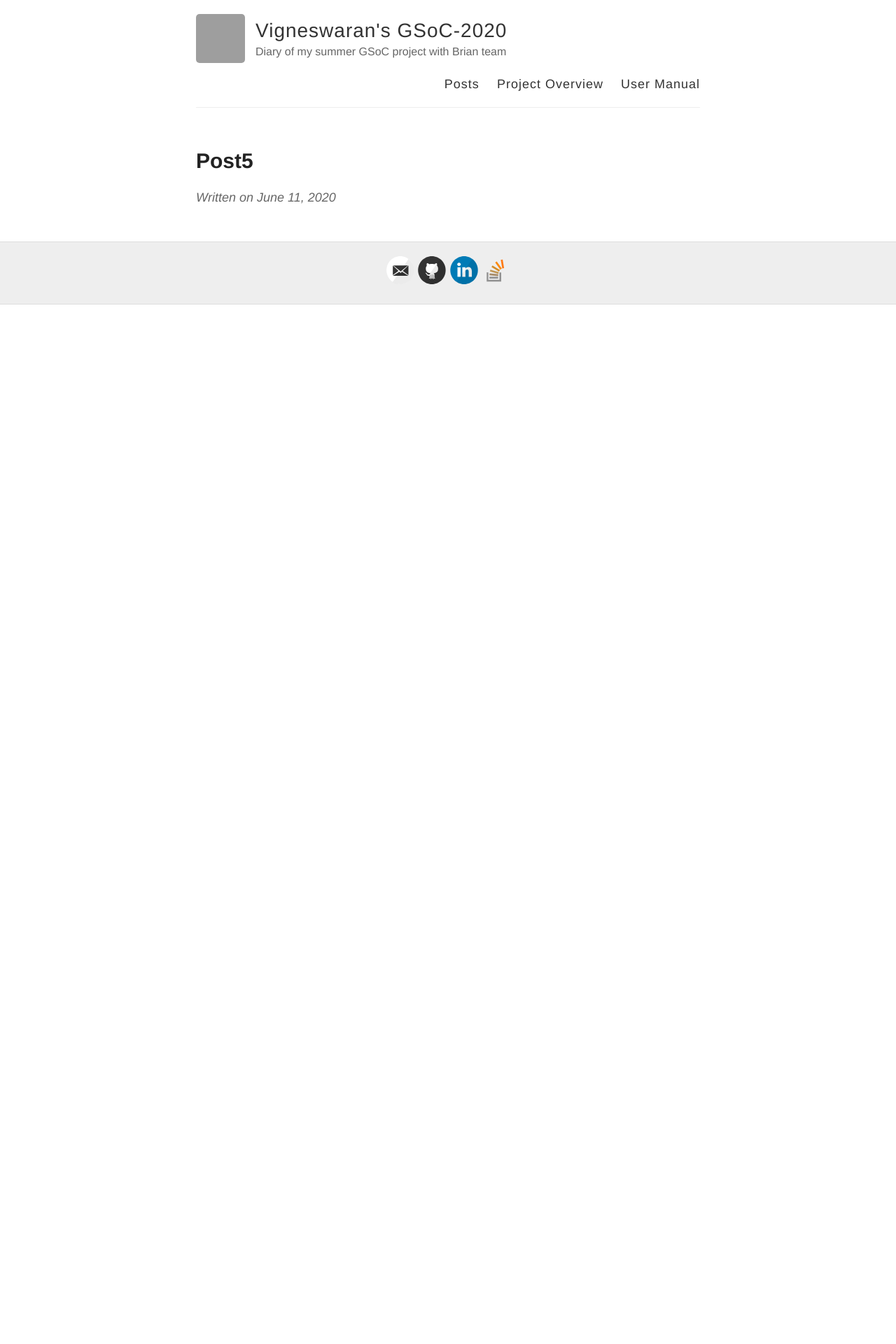
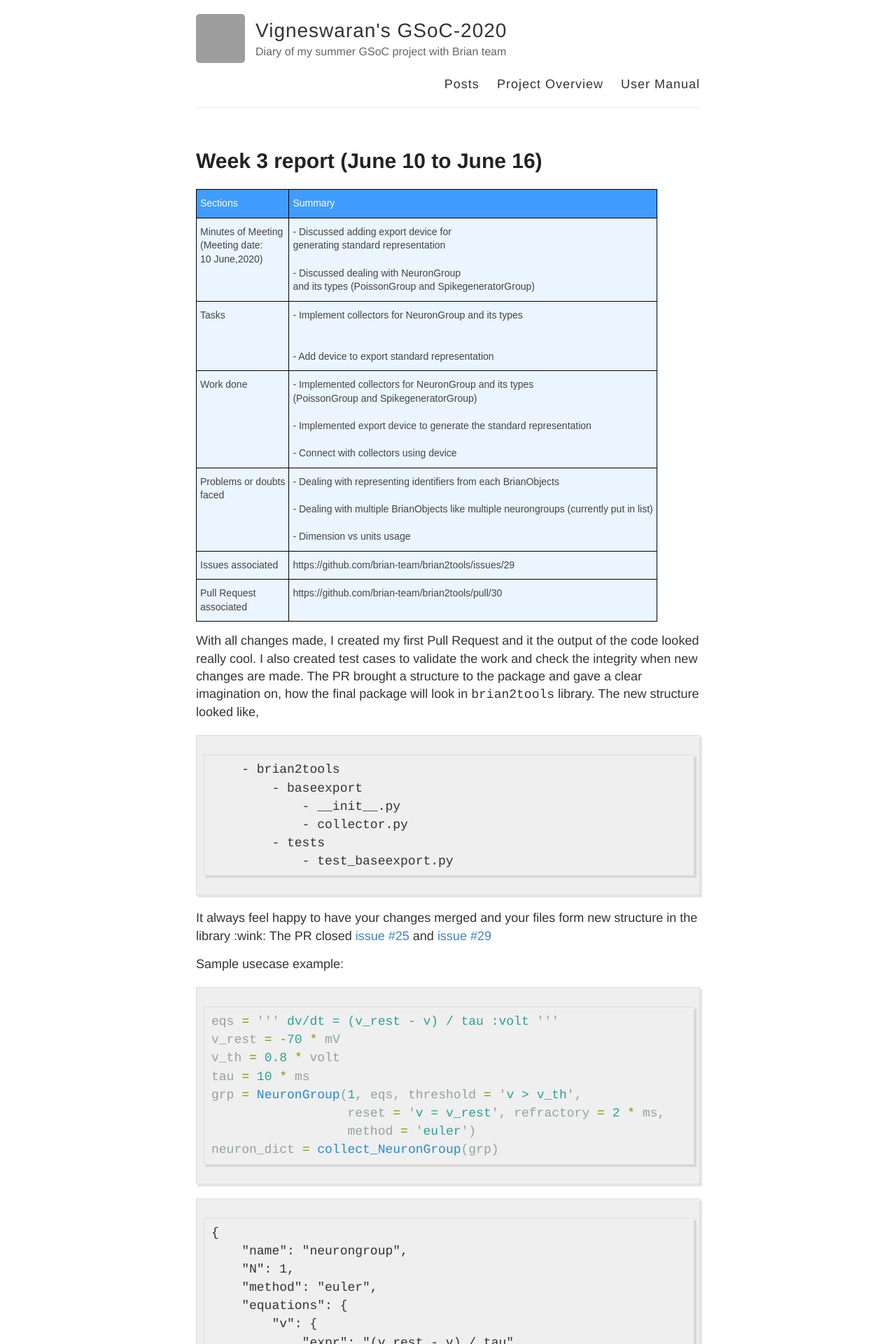
Before and after one commit to vigneswaran-chandrasekaran/Vigneswaran-chandrasekaran.github.io, a Jekyll site: the page built from _posts/2020-06-11-post5.md, in a window 1280 px wide. Shown: the top 1920 px of the page at 70% size. Built offline with Jekyll 4.4.1, drawn with Linux system fonts in a browser that asks for light colours; our own code applies the rules of GitHub Pages for plain Markdown files; comment, search, counter and statistics services are not loaded; before the commit the page ends 900 px from its top, so only the background shows below that; some of the changed text lies outside the part shown; grey boxes are pictures that could not be loaded.

Commit message:
Add first month

````diff
--- a/_posts/2020-06-11-post5.md
+++ b/_posts/2020-06-11-post5.md
@@ -0,0 +1,117 @@
+---
+layout: post
+title: Week 3 report (June 10 to June 16)
+---
+
+<style type="text/css">
+.tg  {border-collapse:collapse;border-color:#9ABAD9;border-spacing:0;}
+.tg td{background-color:#EBF5FF;border-color:#9ABAD9;border-style:solid;border-width:1px;color:#444;
+  font-family:Arial, sans-serif;font-size:14px;overflow:hidden;padding:10px 5px;word-break:normal;}
+.tg th{background-color:#409cff;border-color:#9ABAD9;border-style:solid;border-width:1px;color:#fff;
+  font-family:Arial, sans-serif;font-size:14px;font-weight:normal;overflow:hidden;padding:10px 5px;word-break:normal;}
+.tg .tg-73oq{border-color:#000000;text-align:left;vertical-align:top}
+</style>
+<table class="tg">
+<thead>
+  <tr>
+    <th class="tg-73oq">Sections</th>
+    <th class="tg-73oq">Summary</th>
+  </tr>
+</thead>
+<tbody>
+  <tr>
+    <td class="tg-73oq">Minutes of Meeting<br>(Meeting date: <br>10 June,2020)</td>
+    <td class="tg-73oq"><span style="font-weight:400;font-style:normal;text-decoration:none">- Discussed adding export device for</span><br><span style="font-weight:400;font-style:normal;text-decoration:none">generating standard representation</span><br><br><span style="font-weight:400;font-style:normal;text-decoration:none">- Discussed dealing with NeuronGroup</span><br><span style="font-weight:400;font-style:normal;text-decoration:none">and its types  (PoissonGroup and SpikegeneratorGroup)</span><br></td>
+  </tr>
+  <tr>
+    <td class="tg-73oq">Tasks</td>
+    <td class="tg-73oq"><span style="font-weight:400;font-style:normal;text-decoration:none">- Implement collectors for NeuronGroup and its types </span><br><br><br><span style="font-weight:400;font-style:normal;text-decoration:none">- Add device to export standard representation</span></td>
+  </tr>
+  <tr>
+    <td class="tg-73oq">Work done</td>
+    <td class="tg-73oq"><span style="font-weight:400;font-style:normal;text-decoration:none">- Implemented collectors for NeuronGroup and its types</span><br><span style="font-weight:400;font-style:normal;text-decoration:none">(PoissonGroup and SpikegeneratorGroup)</span><br><br><span style="font-weight:400;font-style:normal;text-decoration:none">- Implemented export device to generate the standard representation</span><br><br><span style="font-weight:400;font-style:normal;text-decoration:none">- Connect with collectors using device</span><br></td>
+  </tr>
+  <tr>
+    <td class="tg-73oq">Problems or doubts<br>faced<br></td>
+    <td class="tg-73oq"><span style="font-weight:400;font-style:normal;text-decoration:none">- Dealing with representing identifiers from each BrianObjects</span><br><br><span style="font-weight:400;font-style:normal;text-decoration:none">- Dealing with multiple BrianObjects like multiple neurongroups (currently put in list)</span><br><br><span style="font-weight:400;font-style:normal;text-decoration:none">- Dimension vs units usage</span></td>
+  </tr>
+  <tr>
+    <td class="tg-73oq">Issues associated</td>
+    <td class="tg-73oq">https://github.com/brian-team/brian2tools/issues/29</td>
+  </tr>
+  <tr>
+    <td class="tg-73oq">Pull Request<br>associated</td>
+    <td class="tg-73oq">https://github.com/brian-team/brian2tools/pull/30</td>
+  </tr>
+</tbody>
+</table>
+
+With all changes made, I created my first Pull Request and it the output of the code looked really cool.
+I also created test cases to validate the work and check the integrity when new changes are made. The PR
+brought a structure to the package and gave a clear imagination on, how the final package will look in
+`brian2tools` library.
+The new structure looked like,
+```
+    - brian2tools
+        - baseexport
+            - __init__.py
+            - collector.py
+        - tests
+            - test_baseexport.py
+```
+It always feel happy to have your changes merged and your files form new structure in the library :wink:
+The PR closed [issue #25](https://github.com/brian-team/brian2tools/issues/25) and
+[issue #29](https://github.com/brian-team/brian2tools/issues/29)
+
+Sample usecase example:
+
+```python
+eqs = ''' dv/dt = (v_rest - v) / tau :volt '''
+v_rest = -70 * mV
+v_th = 0.8 * volt
+tau = 10 * ms
+grp = NeuronGroup(1, eqs, threshold = 'v > v_th',
+                  reset = 'v = v_rest', refractory = 2 * ms,
+                  method = 'euler')
+neuron_dict = collect_NeuronGroup(grp)
+```
+```
+{
+    "name": "neurongroup",
+    "N": 1,
+    "method": "euler",
+    "equations": {
+        "v": {
+            "expr": "(v_rest - v) / tau",
+            "unit": "V",
+            "type": "differential equation",
+            "dtype": "float"
+        }
+    },
+    "identifiers": {
+        "tau": {
+            "value": "10. ms",
+            "unit": "s"
+        },
+        "v_rest": {
+            "value": "-70. mV",
+            "unit": "V"
+        },
+        "v_th": {
+            "value": "0.8 V",
+            "unit": "V"
+        }
+    },
+    "events": {
+        "spike": {
+            "threshold": "v > v_th",
+            "reset": "v = v_rest",
+            "refractory": "2. ms"
+        }
+    },
+    "clock": {
+        "dt": "100. us",
+        "name": "defaultclock"
+    }
+}
+```
````
Also changed, not shown: _posts/2020-06-03-post3.md (+3 -3 lines), _posts/2020-06-04-post4.md (+1 -1 lines), _posts/2020-06-17-post6.md (added, +94 -0 lines), _posts/2020-06-24-post7.md (added, +52 -0 lines).
